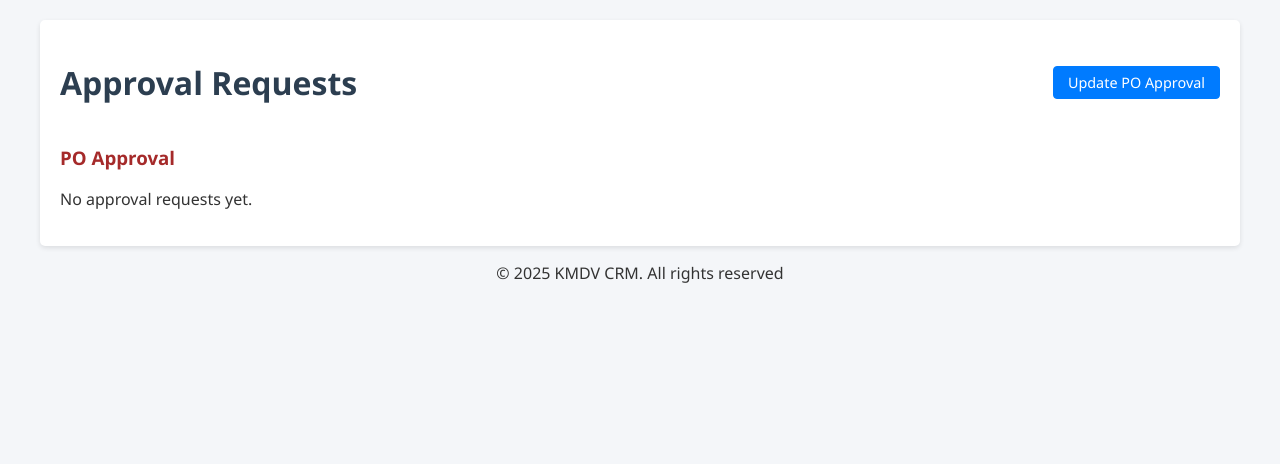
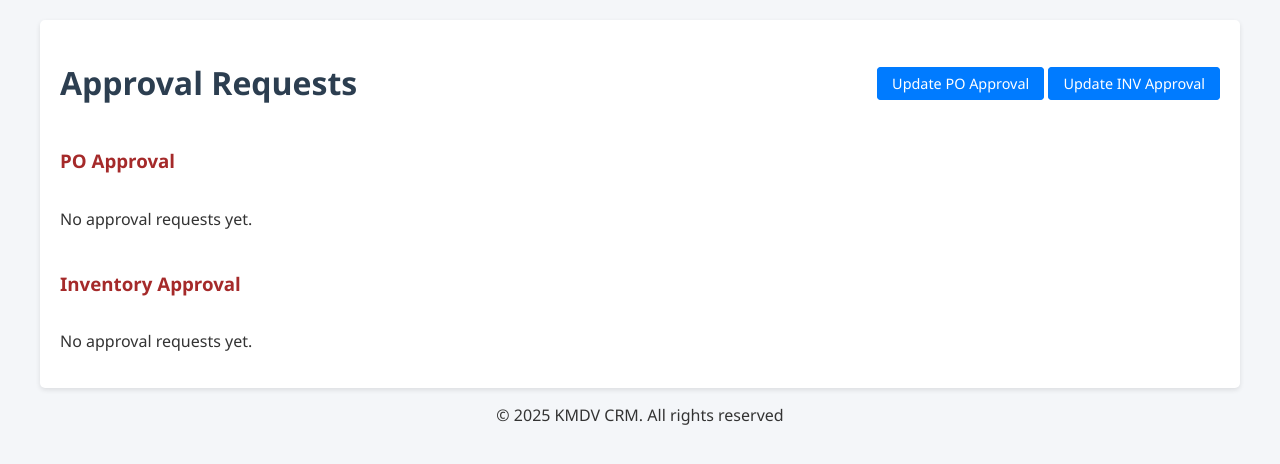
Before and after one commit to KMD-Vignesh/KMDV-CRM, a Django app: page /approval-manager/ in a window 1280 px wide. Shown: the part 72-536 px from the top of the page. Run offline with Django 5.2, Linux system fonts and the light colour scheme; a user stored in the database is signed in; tables that the repository leaves empty hold one stand-in row (values such as "Sample post"); one stand-in notice (Sample message) is shown.

Commit message:
inventory approval flow updated, some styles

```diff
--- a/app/models.py
+++ b/app/models.py
@@ -48,7 +48,15 @@
     )
     last_updated = models.DateTimeField(auto_now=True)
     inward_date = models.DateTimeField(auto_now_add=True)
-
+    approval_status = models.CharField(
+            max_length=20,
+            choices=[
+                ('PENDING',  'Pending'),
+                ('APPROVED', 'Approved'),
+                ('CANCELLED','Cancelled'),
+            ],
+            default='PENDING'
+        )
     def __str__(self):
         return (
             f"{self.product.name} - {self.stock_quantity} ({self.get_status_display()})"
@@ -90,10 +98,15 @@
 
     ROLE_CHOICES = [
         ("admin", "Administrator"),
-        ("vendor_manager", "Vendor Manager"),
-        ("vendor_team", "Vendor Management Team"),
-        ("customer_manager", "Customer Manager"),
-        ("customer_team", "Customer Management Team"),
+        ("sourcing_team", "Sourcing Team"),
+        ("sourcing_manager", "Sourcing Manager"),
+        ("sales_team", "Sales Team"),
+        ("sales_manager", "Sales Manager"),
+        ("logistics_team", "Logistics Team"),
+        ("logistics_manager", "Logistics Manager"),
+        ("team_lead", "Team Leader"),
+
+
     ]
     role = models.CharField(
         max_length=30, choices=ROLE_CHOICES, default="customer_team"
--- a/app/static/app/css/table_cont.css
+++ b/app/static/app/css/table_cont.css
@@ -137,7 +137,7 @@
 
 
   display: inline-block;
-  padding: 4px 10px;
+  padding: 5px 10px;
   font-size: 0.8rem;
   font-weight: 350;
   text-decoration: none;
@@ -150,19 +150,19 @@
 .btn-pending {
   color: #fff;
   background-color: #007bff;
-    border-color: #5b5a5a;
+    border-color: #007bff;
 
 } /* blue  */
 .btn-approve {
   color: #ffffff;
   background-color: #28a745;
-      border-color: #5b5a5a;
+      border-color: #28a745;
 
 } /* green */
 .btn-cancel {
   color: #fff;
   background-color: #dc3545;
-      border-color: #5b5a5a;
+      border-color: #dc3545;
 
 } /* red   */
 
--- a/app/templates/app/approval/approval_manager_list.html
+++ b/app/templates/app/approval/approval_manager_list.html
@@ -12,10 +12,18 @@
 
 <div class="page-header">
   <h1>Approval Requests</h1>
+  <div>
   <a class="btn-add" href="{% url 'update_po_approval' %}">Update PO Approval</a>
+    <a class="btn-add" href="{% url 'update_inventory_approval' %}">Update INV Approval</a>
+
+  </div>
 </div>
+
+<div class="page-header">
+
 <h3 style="color: brown;">PO Approval</h3>
 
+</div>
 {% if orders %}
   <div class="dv-table-responsive">
     <table class="dv-table">
@@ -51,5 +59,45 @@
 {% else %}
   <p class="text-muted">No approval requests yet.</p>
 {% endif %}
+<div class="page-header"></div>
+<div class="page-header"></div>
+
+<div class="page-header">
+<h3 style="color: brown;">Inventory Approval</h3>
+</div>
+
+{% if inventories %}
+  <div class="dv-table-responsive">
+    <table class="dv-table">
+      <thead class="table-light">
+        <tr>
+        <th>ID</th>
+        <th>Product</th>
+        <th>Vendor</th>
+        <th>Quantity</th>
+        <th>Status</th>
+        <th>Approval Status</th>
+        <th>Actions</th>
+      </tr>
+      {% for inv in inventories %}
+        <tr>
+          <td>{{ inv.id }}</td>
+          <td>{{ inv.product.name }}</td>
+          <td>{{ inv.vendor.name|default:"–" }}</td>
+          <td>{{ inv.stock_quantity }}</td>
+          <td>{{ inv.get_status_display }}</td>
+          <td>{{ inv.get_approval_status_display }}</td>
+          <td>
+            <a class="btn" href="{% url 'approve_inventory' inv.pk %}">Approve</a>
+            <a class="btn danger" href="{% url 'reject_inventory' inv.pk %}">Reject</a>
+          </td>
+        </tr>
+      {% endfor %}
+      </tbody>
+    </table>
+  </div>
+{% else %}
+  <p class="text-muted">No approval requests yet.</p>
+{% endif %}
 
 {% endblock %}
--- a/app/templates/app/order/order_list.html
+++ b/app/templates/app/order/order_list.html
@@ -15,7 +15,10 @@
 
 <div class="page-header">
     <h1>Orders</h1>
+    <div>
     <a class="btn-add" href="{% url 'add_order' %}">Add Order</a>
+
+    </div>
 </div>
 
 <div class="page-header">
--- a/app/templates/app/purchase/edit_purchase.html
+++ b/app/templates/app/purchase/edit_purchase.html
@@ -41,8 +41,7 @@
     {% endif %}
 
     <button type="submit" name="save" class="btn btn-primary">Save changes</button>
-
-    {% if order.approval_status != 'APPROVED' %}
+      {% if order.approval_status not in 'PENDING,APPROVED' %}
       <button type="submit" name="request_approval" class="btn btn-warning">
         Request Approval
       </button>
--- a/app/templates/app/purchase/purchase_list.html
+++ b/app/templates/app/purchase/purchase_list.html
@@ -13,7 +13,7 @@
 {% endif %}
 <div class="page-header">
     <h1>Purchase Orders</h1>
-    <a class="btn-add" href="{% url 'add_purchase' %}">New Purchase</a>
+    <a class="btn-add" href="{% url 'add_purchase' %}">Add Purchase</a>
 </div>
 <div class="page-header dv-table-responsive">
   <p>PO&nbsp;Raised: <strong style="color:#245c9c;">{{ summary.PO_RAISED }}</strong></p>
--- a/app/urls.py
+++ b/app/urls.py
@@ -44,7 +44,11 @@
     path('approval-manager/', approval_view.approval_manager_list, name='approval_manager_list'),
     path('approve-purchase-order/<int:pk>/', approval_view.approve_purchase_order, name='approve_purchase_order'),
     path('cancel-purchase-order/<int:pk>/', approval_view.reject_purchase_order, name='reject_purchase_order'),
-    path('approval-request-detail/<int:pk>/', approval_view.approval_request_detail, name='approval_request_detail'),
+    path('approval-request-detail/<int:pk>/', view=approval_view.po_approval_request_detail, name='po_approval_request_detail'),
     path('update-po-approval/', approval_view.update_po_approval, name='update_po_approval'),
+    path('inventory/approval/<int:pk>/approve/', approval_view.approve_inventory, name='approve_inventory'),
+    path('inventory/approval/<int:pk>/reject/',  approval_view.reject_inventory,  name='reject_inventory'),
+    path('inventory/approval/update/', approval_view.update_inventory_approval,name='update_inventory_approval'),
+    path('inventory/approval-request-detail/<int:pk>/', approval_view.inventory_approval_request_detail, name='inventory_approval_request_detail'),
 
 ]
--- a/app/view/approval_view.py
+++ b/app/view/approval_view.py
@@ -1,19 +1,22 @@
 from django.contrib import messages
 from django.contrib.auth.decorators import login_required
+from django.db.models.manager import BaseManager
 from django.shortcuts import get_object_or_404, redirect, render
 
-from app.models import PurchaseOrder
+from app.models import PurchaseOrder, Inventory
 
 @login_required
 def approval_request_list(request):
     orders = PurchaseOrder.objects.filter(approval_status='PENDING')
-    return render(request, 'app/approval/approval_request_list.html', {'orders': orders})
+    inventories = Inventory.objects.filter(approval_status='PENDING')
+    return render(request, 'app/approval/approval_request_list.html', {'orders': orders, 'inventories': inventories})
 
 
 @login_required
 def approval_manager_list(request):
     orders = PurchaseOrder.objects.filter(approval_status='PENDING')
-    return render(request, 'app/approval/approval_manager_list.html', {'orders': orders})
+    inventories = Inventory.objects.filter(approval_status='PENDING')
+    return render(request, 'app/approval/approval_manager_list.html', {'orders': orders, 'inventories': inventories})
 
 @login_required
 def approve_purchase_order(request, pk):
@@ -38,10 +41,14 @@
     return render(request, 'app/approval/reject_purchase_order.html', {'order': order})
 
 @login_required
-def approval_request_detail(request, pk):
+def po_approval_request_detail(request, pk):
     order = get_object_or_404(PurchaseOrder, pk=pk)
     return render(request, 'app/approval/approval_request_detail.html', {'order': order})
 
+@login_required
+def inventory_approval_request_detail(request, pk):
+    inv = get_object_or_404(Inventory, pk=pk)
+    return render(request, 'app/approval/approval_request_detail.html', {'inv': inv})
 
 @login_required
 def update_po_approval(request):
@@ -64,3 +71,50 @@
         return redirect('update_po_approval')
 
     return render(request, 'app/approval/update_po_approval.html', {'orders': orders})
+
+
+@login_required
+def approve_inventory(request, pk):
+    inv = get_object_or_404(Inventory, pk=pk)
+    if request.method == 'POST':
+        inv.approval_status = 'APPROVED'
+        inv.status          = 'INWARD_APPROVED'   # workflow step
+        inv.save()
+        messages.success(request, f'Inventory #{inv.pk} request approved.')
+        return redirect('approval_manager_list')
+    return render(request, 'app/approval/approve_inventory.html', {'inv': inv})
+
+@login_required
+def reject_inventory(request, pk):
+    inv = get_object_or_404(Inventory, pk=pk)
+    if request.method == 'POST':
+        inv.approval_status = 'CANCELLED'
+        inv.status          = 'INWARD_REJECTED'
+        inv.save()
+        messages.success(request, f'Inventory #{inv.pk} request cancelled.')
+        return redirect('approval_manager_list')
+    return render(request, 'app/approval/reject_inventory.html', {'inv': inv})
+
+
+@login_required
+def update_inventory_approval(request):
+    inventories = Inventory.objects.select_related('product', 'vendor').all()
+
+    if request.method == 'POST':
+        inv_id = request.POST['inv_id']
+        action = request.POST['action']          # PENDING / APPROVED / CANCELLED
+        inv = get_object_or_404(Inventory, pk=inv_id)
+
+        inv.approval_status = action
+        if action == 'PENDING':
+            inv.status = 'INWARD_REQUESTED'
+        elif action == 'APPROVED':
+            inv.status = 'INWARD_APPROVED'
+        elif action == 'CANCELLED':
+            inv.status = 'INWARD_REJECTED'
+        inv.save(update_fields=['approval_status', 'status'])
+        messages.success(request, f'Inward #{inv.id} set to {inv.get_approval_status_display()}.')
+        return redirect('update_inventory_approval')
+
+    return render(request, 'app/approval/update_inventory_approval.html',
+                  {'inventories': inventories})
```
Also changed, not shown: app/templates/app/approval/approval_request_detail.html (+29 -10 lines), app/templates/app/approval/approval_request_list.html (+38 -1 lines), app/templates/app/approval/approve_inventory.html (added, +15 -0 lines), app/templates/app/approval/reject_inventory.html (added, +15 -0 lines), app/templates/app/approval/update_inventory_approval.html (added, +46 -0 lines), app/templates/app/inventory/edit_inventory.html (+32 -7 lines), app/view/inventory_view.py (+25 -5 lines), app/migrations/0018_inventory_approval_status_alter_purchaseorder_status.py (added).
